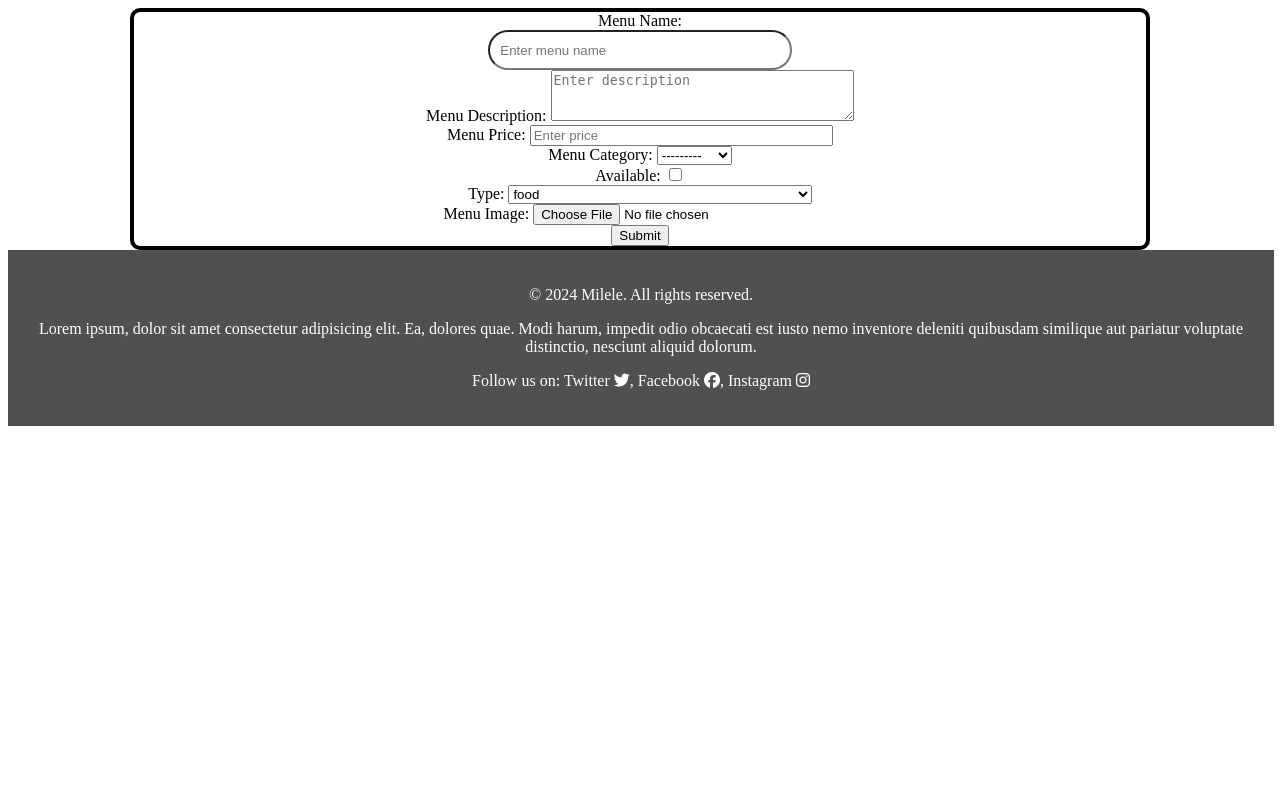
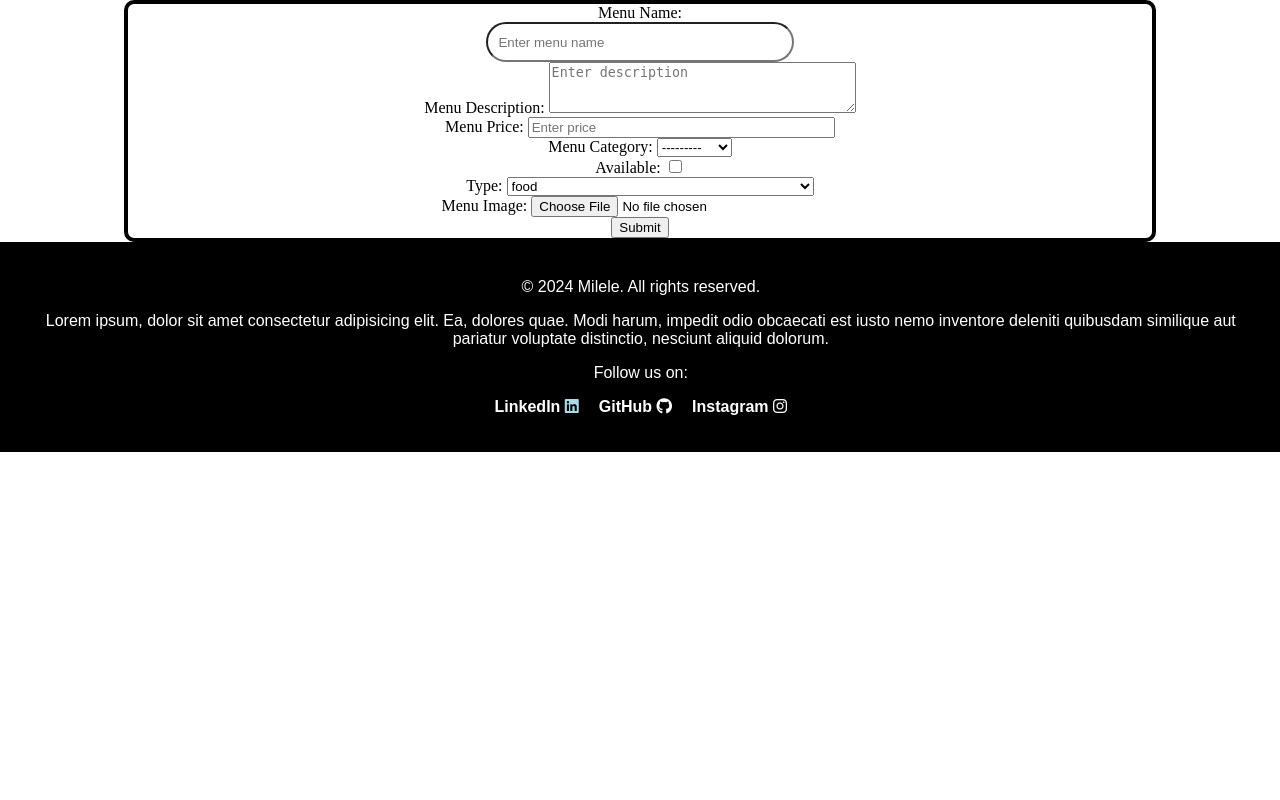
Before and after one commit to abidfazal/milile_market, a Django app: page /add_item/ in a window 1280 px wide. Run offline with Django 5.2, Linux system fonts and the light colour scheme; data comes from the database, SQL or seed files in the repository; both versions use the stored data as it was after the commit; some libraries are stand-ins or nearby versions.

Commit message:
UI updates

```diff
--- a/myapp/models.py
+++ b/myapp/models.py
@@ -18,3 +18,13 @@ class Menu(models.Model):
 
     def __str__(self):
         return self.name
+
+class Cart(models.Model):
+    menu = models.ForeignKey(Menu, on_delete=models.CASCADE)
+    quantity = models.PositiveIntegerField(default=1)
+
+    def __str__(self):
+        return f"{self.menu.name} - {self.quantity}"
+
+    class Meta:
+        verbose_name_plural = "Carts"
--- a/myapp/static/css/styles.css
+++ b/myapp/static/css/style.css
@@ -1,9 +1,12 @@
 body {
     background-color: white;
+    margin: 0;
 }
 
 .div {
     display: flex;
+    flex-wrap: wrap;
+
 }
 
 .main {
@@ -146,7 +149,7 @@ nav a:hover {
     max-width: 200px;
     margin: 2rem ;
     padding: 1rem;
-  background: #fff;
+    background: #f0ebeb;
     border-radius: 12px;
     box-shadow: 0 4px 10px rgba(0, 0, 0, 0.1);
     font-family: sans-serif;
@@ -198,7 +201,8 @@ nav a:hover {
 
 }
 .footer {
-    background-color: rgb(81, 80, 80);
+    background-color: black;
+    font-family: sans-serif;
     color: white;
     text-align: center;
     padding: 20px;
@@ -206,6 +210,18 @@ nav a:hover {
     bottom: 0;
     width: 97%;
     margin: auto;
+}
+
+.footer-link {
+    /* justify-content: space-between; */
+    display: flex;
+    justify-content: center;
+}
+.footer-link a {
+    text-decoration: none;
+    color: white;
+    margin: 0 10px;
+    font-weight: bolder;
 }
 /* .container {
     display: flex;
@@ -262,4 +278,3 @@ nav a:hover {
     border-radius: 20px;
     padding-left: 10px;
 }
-.desc {}
--- a/myapp/templates/base.html
+++ b/myapp/templates/base.html
@@ -3,8 +3,9 @@
     <title>MyApp</title>
     {% load static %}
     {% comment %} <link href="https://cdn.jsdelivr.net/npm/bootstrap@5.3.0/dist/css/bootstrap.min.css" rel="stylesheet"> {% endcomment %}
-    <link rel="stylesheet" href="{% static 'css/styles.css' %}">
+    <link rel="stylesheet" href="{% static 'css/style.css' %}">
     <link rel="stylesheet" href="https://cdnjs.cloudflare.com/ajax/libs/font-awesome/6.5.0/css/all.min.css" />
+    <script src="https://cdn.jsdelivr.net/npm/sweetalert2@11"></script>
 
 
 
--- a/myapp/templates/partials/_footer.html
+++ b/myapp/templates/partials/_footer.html
@@ -3,9 +3,10 @@
         <p>&copy; 2024 Milele. All rights reserved.</p>
         <p>Lorem ipsum, dolor sit amet consectetur adipisicing elit. Ea, dolores quae. Modi harum, impedit odio obcaecati est iusto nemo inventore deleniti quibusdam similique aut pariatur voluptate distinctio, nesciunt aliquid dolorum.</p>
         <p >Follow us on:
-            <a style="text-decoration: none; color: white;" href="https://twitter.com/myapp" target="_blank">Twitter <span class="fab fa-twitter"></span></a>,
-            <a style="text-decoration: none; color: white;" href="https://facebook.com/myapp" target="_blank">Facebook <span class="fab fa-facebook"></span></a>,
-            <a style="text-decoration: none; color: white;" href="https://instagram.com/myapp" target="_blank">Instagram <span class="fab fa-instagram"></span></a>
-        </p>
+            <div class="footer-link">
+            <a style="text-decoration: none; color: white;" href="https://www.linkedin.com/in/abid-ullah-64a6bb261/" target="_blank">LinkedIn <span style="color: lightblue;" class="fab fa-linkedin"></span></a>
+            <a style="text-decoration: none; color: white;" href="https://github.com/abidfazal" target="_blank">GitHub <span class="fab fa-github"></span></a>
+            <a style="text-decoration: none; color: white;" href="#" target="_blank">Instagram <span class="fab fa-instagram"></span></a>
+            </div></p>
     </div>
 </footer>
--- a/myapp/templates/partials/_header.html
+++ b/myapp/templates/partials/_header.html
@@ -9,6 +9,7 @@
         <a href="#">About Us</a>
         <a href="{% url 'add_item' %}">Add New Item</a>
         <a href="#">Carreer</a>
+        <a href="#">Cart</a>
     </nav>
     <div style="display: flex;  gap: 10px;">
         <p><a href="#"  class="login">Login</a></p>
--- a/myapp/urls.py
+++ b/myapp/urls.py
@@ -2,6 +2,7 @@ from django.urls import path
 from . import views
 
 urlpatterns = [
-    path('home/',views.home,name='home'),
+    path('',views.home,name='home'),
     path('add_item/',views.add_item,name='add_item'),
+    path('add-to-cart/<int:item_id>/', views.add_to_cart, name='add_to_cart')
 ]
--- a/myapp/views.py
+++ b/myapp/views.py
@@ -1,7 +1,10 @@
 from django.shortcuts import render,redirect
-from django.http import HttpResponse
-from .models import Menu,MenuCatagory
+from django.http import HttpResponse,JsonResponse
+from .models import Menu,MenuCatagory,Cart
 from .forms import MenuForm
+import json
+from django.views.decorators.csrf import csrf_exempt
+from django.views.decorators.http import require_POST
 
 # Create your views here.
 def home(reqiest):
@@ -36,3 +39,25 @@ def add_item(request):
         }
 
         return render(request, 'add_items_page.html', context)
+
+
+@require_POST
+@csrf_exempt  # Optional if you're already handling CSRF via fetch (which you are)
+def add_to_cart(request, item_id):
+    try:
+        data = json.loads(request.body)
+        quantity = int(data.get('quantity', 1))
+        menu_item = Menu.objects.get(id=item_id)
+
+        cart_item, created = Cart.objects.get_or_create(menu=menu_item, defaults={'quantity': quantity})
+        if not created:
+            cart_item.quantity += quantity
+            cart_item.save()
+
+        return JsonResponse({'status': 'success', 'message': 'Item added to cart'})
+
+    except Menu.DoesNotExist:
+        return JsonResponse({'status': 'error', 'message': 'Item not found'}, status=404)
+
+    except Exception as e:
+        return JsonResponse({'status': 'error', 'message': str(e)}, status=400)
```
Also changed, not shown: myapp/admin.py (+6 -1 lines), myapp/templates/home.html (+52 -2 lines), db.sqlite3, media/images/biryani.jpeg (added), media/images/broast.jpg (added), media/images/deal_karai.webp (added), myapp/migrations/0008_cart.py (added), myapp/templates/cart_items.html (added). Lines whose indentation alone changed are shown as unchanged.
